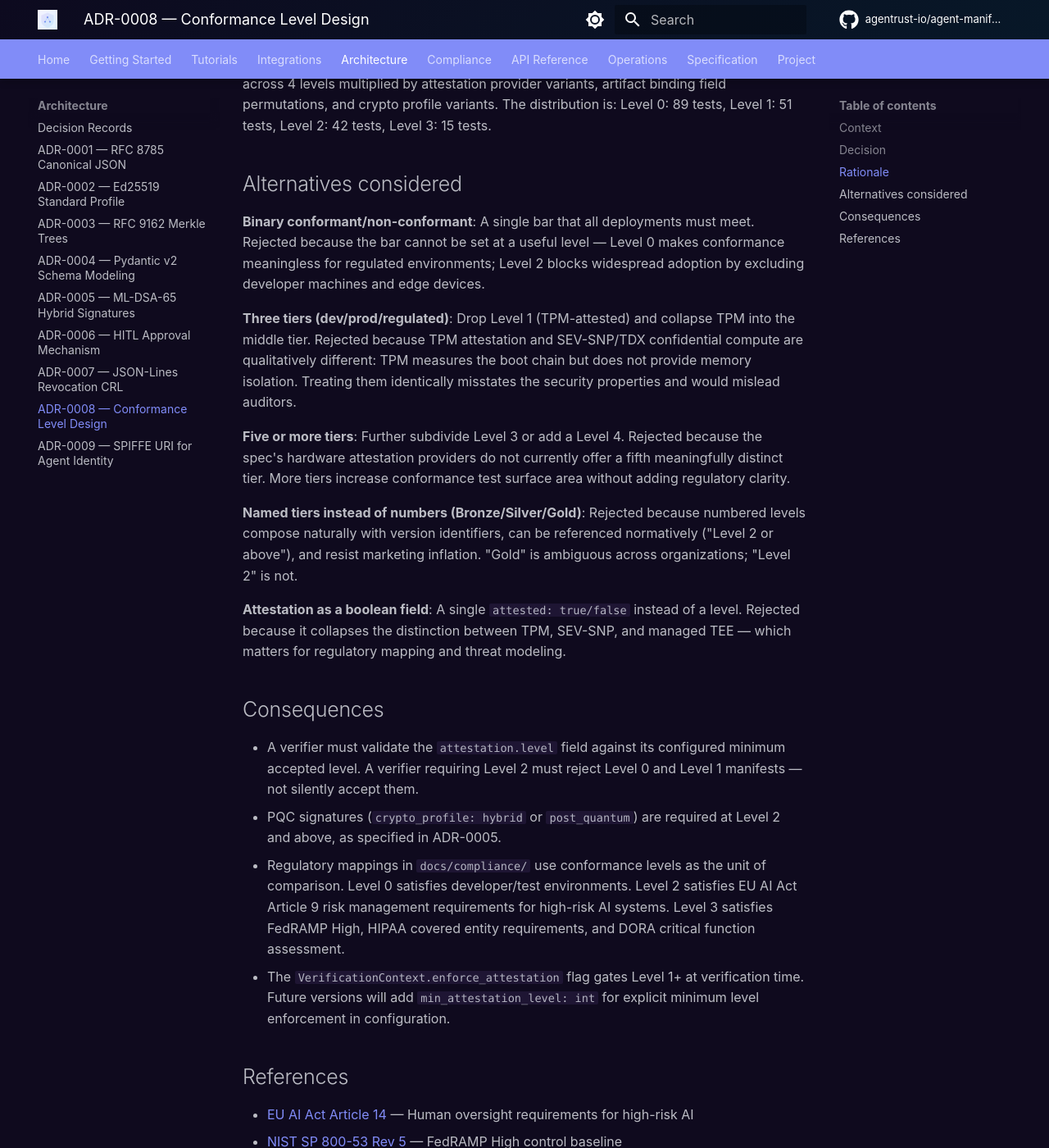
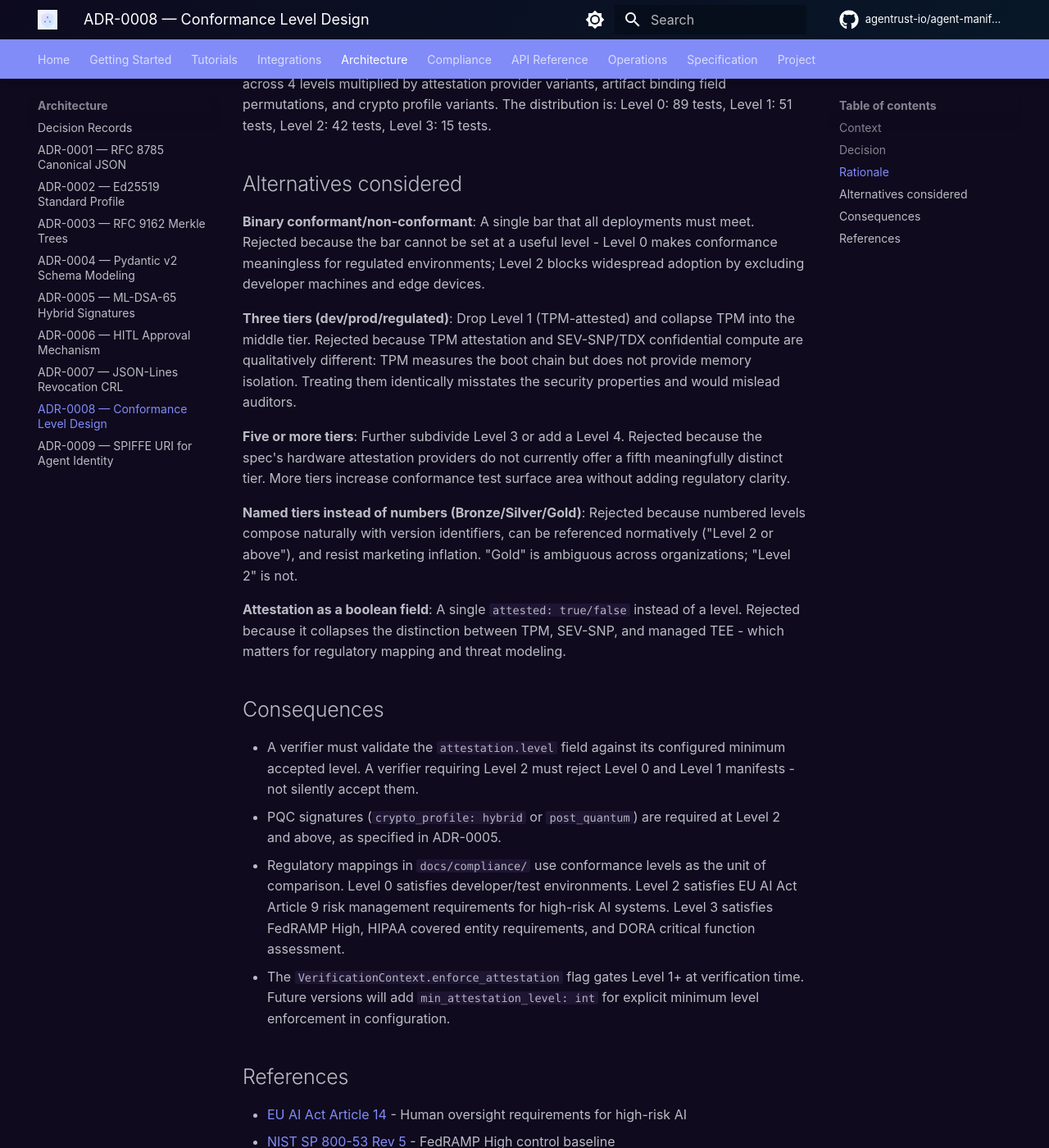
Before and after one commit to agentrust-io/agent-manifest, an MkDocs documentation site: the page built from docs/adr/0008-conformance-level-design.md, in a window 1280 px wide and 1400 px high, scrolled down 2263 px. Shown: the whole window at 82% size. Built offline with MkDocs 1.6.1 and Material for MkDocs 9.7.7, drawn with Linux system fonts in a browser that asks for light colours; some web fonts are replaced; comment, search, counter and statistics services are not loaded.

Commit message:
docs: remove em dashes

```diff
--- a/docs/adr/0008-conformance-level-design.md
+++ b/docs/adr/0008-conformance-level-design.md
@@ -46,7 +46,7 @@ The spec defines **197 conformance tests** distributed across levels. A conforma
 
 ## Alternatives considered
 
-**Binary conformant/non-conformant**: A single bar that all deployments must meet. Rejected because the bar cannot be set at a useful level — Level 0 makes conformance meaningless for regulated environments; Level 2 blocks widespread adoption by excluding developer machines and edge devices.
+**Binary conformant/non-conformant**: A single bar that all deployments must meet. Rejected because the bar cannot be set at a useful level  -  Level 0 makes conformance meaningless for regulated environments; Level 2 blocks widespread adoption by excluding developer machines and edge devices.
 
 **Three tiers (dev/prod/regulated)**: Drop Level 1 (TPM-attested) and collapse TPM into the middle tier. Rejected because TPM attestation and SEV-SNP/TDX confidential compute are qualitatively different: TPM measures the boot chain but does not provide memory isolation. Treating them identically misstates the security properties and would mislead auditors.
 
@@ -54,19 +54,19 @@ The spec defines **197 conformance tests** distributed across levels. A conforma
 
 **Named tiers instead of numbers (Bronze/Silver/Gold)**: Rejected because numbered levels compose naturally with version identifiers, can be referenced normatively ("Level 2 or above"), and resist marketing inflation. "Gold" is ambiguous across organizations; "Level 2" is not.
 
-**Attestation as a boolean field**: A single `attested: true/false` instead of a level. Rejected because it collapses the distinction between TPM, SEV-SNP, and managed TEE — which matters for regulatory mapping and threat modeling.
+**Attestation as a boolean field**: A single `attested: true/false` instead of a level. Rejected because it collapses the distinction between TPM, SEV-SNP, and managed TEE  -  which matters for regulatory mapping and threat modeling.
 
 ## Consequences
 
-- A verifier must validate the `attestation.level` field against its configured minimum accepted level. A verifier requiring Level 2 must reject Level 0 and Level 1 manifests — not silently accept them.
+- A verifier must validate the `attestation.level` field against its configured minimum accepted level. A verifier requiring Level 2 must reject Level 0 and Level 1 manifests  -  not silently accept them.
 - PQC signatures (`crypto_profile: hybrid` or `post_quantum`) are required at Level 2 and above, as specified in ADR-0005.
 - Regulatory mappings in `docs/compliance/` use conformance levels as the unit of comparison. Level 0 satisfies developer/test environments. Level 2 satisfies EU AI Act Article 9 risk management requirements for high-risk AI systems. Level 3 satisfies FedRAMP High, HIPAA covered entity requirements, and DORA critical function assessment.
 - The `VerificationContext.enforce_attestation` flag gates Level 1+ at verification time. Future versions will add `min_attestation_level: int` for explicit minimum level enforcement in configuration.
 
 ## References
 
-- [EU AI Act Article 14](https://eur-lex.europa.eu/legal-content/EN/TXT/?uri=CELEX:52021PC0206) — Human oversight requirements for high-risk AI
-- [NIST SP 800-53 Rev 5](https://csrc.nist.gov/publications/detail/sp/800-53/rev-5/final) — FedRAMP High control baseline
+- [EU AI Act Article 14](https://eur-lex.europa.eu/legal-content/EN/TXT/?uri=CELEX:52021PC0206)  -  Human oversight requirements for high-risk AI
+- [NIST SP 800-53 Rev 5](https://csrc.nist.gov/publications/detail/sp/800-53/rev-5/final)  -  FedRAMP High control baseline
 - [AMD SEV-SNP](https://www.amd.com/en/developer/sev.html)
 - [Intel TDX](https://www.intel.com/content/www/us/en/developer/tools/trust-domain-extensions/documentation.html)
 - ADR-0005: ML-DSA-65 hybrid signatures (PQC requirement at Level 2+)
```
